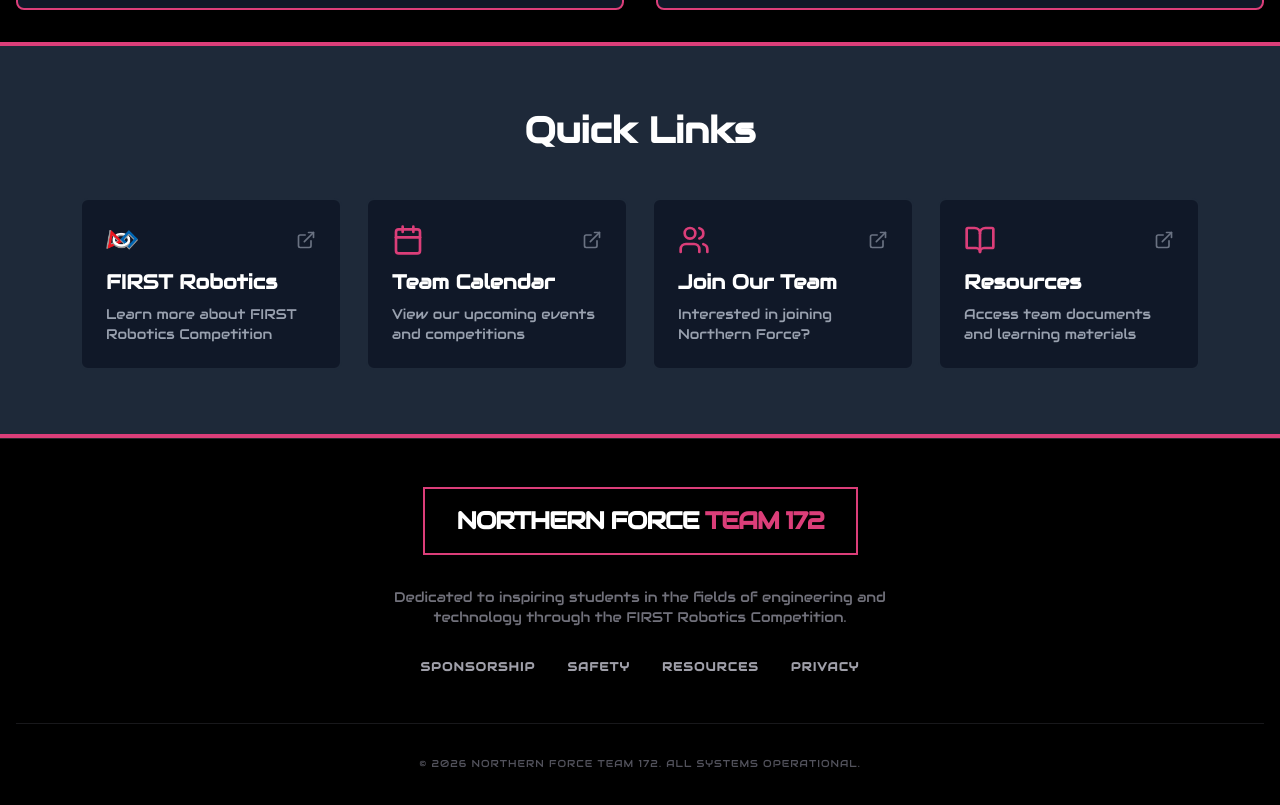
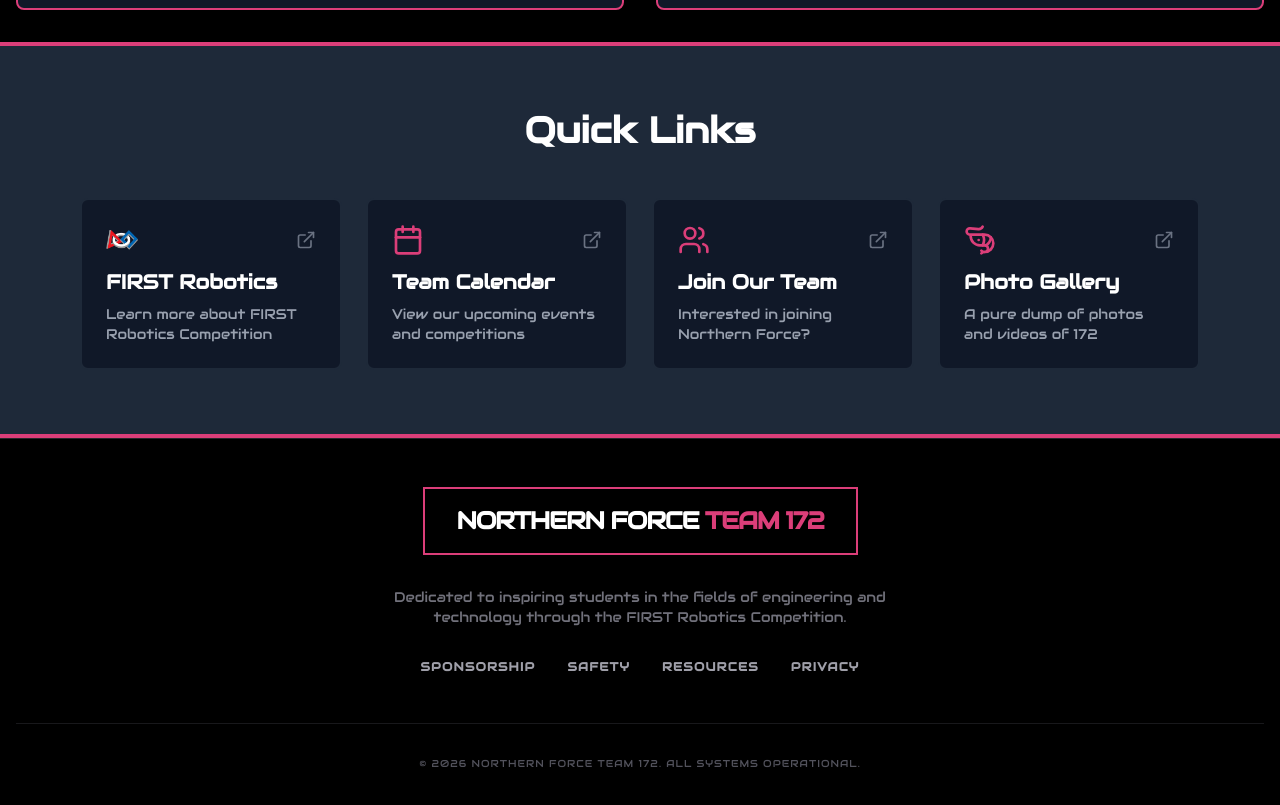
Before and after one commit to NorthernForce/Web2026RobotAwesomeness, a React (Vite) app: page /news in a window 1280 px wide. Shown: the part 1554-2359 px from the top of the page. Built offline with nearby package versions, Linux system fonts and the light colour scheme.

Commit message:
init gallery page

```diff
--- a/src/App.tsx
+++ b/src/App.tsx
@@ -7,6 +7,7 @@
 import { ComingSoonPage } from './ComingSoonPage';
 import { NewsPage } from './NewsPage';
 import { MemorialPage } from './MemorialPage';
+import { GalleryPage } from './GalleryPage';
 import { Privacy } from './Privacy';
 import { Sponsorship } from './Sponsorship';
 import { Safety } from './Safety';
@@ -38,6 +39,7 @@
         <Route path="/sponsorship" element={<Sponsorship />} />
         <Route path="/safety" element={<Safety />} />
         <Route path="/resources" element={<Resources />} />
+        <Route path="/gallery" element={<GalleryPage />} />
       </Routes>
     </Router>
   );
--- /dev/null
+++ b/src/GalleryPage.tsx
@@ -0,0 +1,189 @@
+import { useState } from 'react';
+import { ImageWithFallback } from './components/ImagewithFallback';
+import { X, ChevronLeft, ChevronRight } from 'lucide-react';
+import { Navigation } from './components/Navigation';
+import { Footer } from './components/Footer';
+import { LinksSection } from './components/LinksSection';
+
+interface Photo {
+  id: number;
+  url: string;
+  title?: string;
+  date: string;
+}
+
+export function GalleryPage() {
+  const [selectedPhoto, setSelectedPhoto] = useState<Photo | null>(null);
+
+  const photos: Photo[] = [
+    {
+      id: 1,
+      url: 'https://images.unsplash.com/photo-1768796371633-ba921e535c48?crop=entropy&cs=tinysrgb&fit=max&fm=jpg&ixid=M3w3Nzg4Nzd8MHwxfHNlYXJjaHwxfHxyb2JvdGljcyUyMHRlYW0lMjBjb21wZXRpdGlvbiUyMHdvcmtzaG9wfGVufDF8fHx8MTc3MTYxODQ1MHww&ixlib=rb-4.1.0&q=80&w=1080&utm_source=figma&utm_medium=referral',
+      title: 'Regional Competition 2026',
+      date: 'March 2026',
+    },
+    {
+      id: 2,
+      url: 'https://images.unsplash.com/photo-1755053757912-a63da9d6e0e2?crop=entropy&cs=tinysrgb&fit=max&fm=jpg&ixid=M3w3Nzg4Nzd8MHwxfHNlYXJjaHwxfHxoaWdoJTIwc2Nob29sJTIwc3R1ZGVudHMlMjBidWlsZGluZyUyMHJvYm90fGVufDF8fHx8MTc3MTYxODQ1MXww&ixlib=rb-4.1.0&q=80&w=1080&utm_source=figma&utm_medium=referral',
+      title: 'Build Season 2026',
+      date: 'January 2026',
+    },
+    {
+      id: 3,
+      url: 'https://images.unsplash.com/photo-1581916102388-eae1149ca53f?crop=entropy&cs=tinysrgb&fit=max&fm=jpg&ixid=M3w3Nzg4Nzd8MHwxfHNlYXJjaHwxfHxyb2JvdCUyMG1lY2hhbmljYWwlMjBwYXJ0cyUyMGdlYXJzfGVufDF8fHx8MTc3MTYxODQ1MXww&ixlib=rb-4.1.0&q=80&w=1080&utm_source=figma&utm_medium=referral',
+      title: 'Robot Mechanism Detail',
+      date: 'February 2026',
+    },
+    {
+      id: 4,
+      url: 'https://images.unsplash.com/photo-1643732774973-ff2d0e610d7a?crop=entropy&cs=tinysrgb&fit=max&fm=jpg&ixid=M3w3Nzg4Nzd8MHwxfHNlYXJjaHwxfHx0ZWNobm9sb2d5JTIwY2lyY3VpdCUyMGJvYXJkJTIwZWxlY3Ryb25pY3N8ZW58MXx8fHwxNzcxNTUxNDc5fDA&ixlib=rb-4.1.0&q=80&w=1080&utm_source=figma&utm_medium=referral',
+      title: 'Electronics Assembly',
+      date: 'January 2026',
+    },
+    {
+      id: 5,
+      url: 'https://images.unsplash.com/photo-1759446334429-bb1f2d1d9f13?crop=entropy&cs=tinysrgb&fit=max&fm=jpg&ixid=M3w3Nzg4Nzd8MHwxfHNlYXJjaHwxfHx0ZWFtJTIwY2VsZWJyYXRpb24lMjB0cm9waHklMjBhd2FyZHxlbnwxfHx8fDE3NzE2MTg0NTJ8MA&ixlib=rb-4.1.0&q=80&w=1080&utm_source=figma&utm_medium=referral',
+      title: 'Championship Victory',
+      date: 'April 2025',
+    },
+    {
+      id: 6,
+      url: 'https://images.unsplash.com/photo-1745449064670-94bd0fc13df8?crop=entropy&cs=tinysrgb&fit=max&fm=jpg&ixid=M3w3Nzg4Nzd8MHwxfHNlYXJjaHwxfHxlbmdpbmVlcmluZyUyMHdvcmtzaG9wJTIwdG9vbHN8ZW58MXx8fHwxNzcxNjE4NDUyfDA&ixlib=rb-4.1.0&q=80&w=1080&utm_source=figma&utm_medium=referral',
+      title: 'Workshop Tools',
+      date: 'December 2025',
+    },
+    {
+      id: 7,
+      url: 'https://images.unsplash.com/photo-1758270705317-3ef6142d306f?crop=entropy&cs=tinysrgb&fit=max&fm=jpg&ixid=M3w3Nzg4Nzd8MHwxfHNlYXJjaHwxfHxzdHVkZW50cyUyMHRlYW13b3JrJTIwY29sbGFib3JhdGlvbiUyMHByb2plY3R8ZW58MXx8fHwxNzcxNTEzMDAyfDA&ixlib=rb-4.1.0&q=80&w=1080&utm_source=figma&utm_medium=referral',
+      title: 'Team Collaboration',
+      date: 'November 2025',
+    },
+    {
+      id: 8,
+      url: 'https://images.unsplash.com/photo-1705579609431-a07e6c4b149b?crop=entropy&cs=tinysrgb&fit=max&fm=jpg&ixid=M3w3Nzg4Nzd8MHwxfHNlYXJjaHwxfHxzb2xkZXJpbmclMjBlbGVjdHJvbmljcyUyMGNsb3NldXB8ZW58MXx8fHwxNzcxNjE4NDU1fDA&ixlib=rb-4.1.0&q=80&w=1080&utm_source=figma&utm_medium=referral',
+      title: 'Precision Soldering',
+      date: 'January 2026',
+    },
+    {
+      id: 9,
+      url: 'https://images.unsplash.com/photo-1768323102303-62da2858bd5b?crop=entropy&cs=tinysrgb&fit=max&fm=jpg&ixid=M3w3Nzg4Nzd8MHwxfHNlYXJjaHwxfHxtZWNoYW5pY2FsJTIwcm9ib3QlMjBhcm0lMjBkZXNpZ258ZW58MXx8fHwxNzcxNjE4NDU1fDA&ixlib=rb-4.1.0&q=80&w=1080&utm_source=figma&utm_medium=referral',
+      title: 'Robot Arm Assembly',
+      date: 'February 2026',
+    },
+  ];
+
+  const filteredPhotos = photos;
+
+  const openLightbox = (photo: Photo) => {
+    setSelectedPhoto(photo);
+  };
+
+  const closeLightbox = () => {
+    setSelectedPhoto(null);
+  };
+
+  const navigatePhoto = (direction: 'prev' | 'next') => {
+    if (!selectedPhoto) return;
+
+    const currentIndex = filteredPhotos.findIndex(p => p.id === selectedPhoto.id);
+    let newIndex;
+
+    if (direction === 'prev') {
+      newIndex = currentIndex > 0 ? currentIndex - 1 : filteredPhotos.length - 1;
+    } else {
+      newIndex = currentIndex < filteredPhotos.length - 1 ? currentIndex + 1 : 0;
+    }
+
+    setSelectedPhoto(filteredPhotos[newIndex]);
+  };
+
+  return (
+    <>
+    <Navigation />
+    <div className="min-h-screen bg-black text-white pt-32 pb-16">
+      <div className="max-w-7xl mx-auto px-4">
+        {/* Header */}
+        <div className="text-center mb-12">
+          <h1 className="text-5xl font-bold mb-4">Photo Gallery</h1>
+          <div className="w-32 h-1 bg-pink-500 mx-auto mb-6"></div>
+          <p className="text-gray-400 text-xl">
+            Capturing our journey in robotics
+          </p>
+        </div>
+
+        {/* Photo Grid */}
+        <div className="grid grid-cols-1 md:grid-cols-2 lg:grid-cols-3 gap-6">
+          {filteredPhotos.map((photo) => (
+            <div
+              key={photo.id}
+              onClick={() => openLightbox(photo)}
+              className="group relative overflow-hidden rounded-lg border-2 border-gray-800 hover:border-pink-500 transition-all cursor-pointer aspect-square"
+            >
+              <ImageWithFallback
+                src={photo.url}
+                alt={photo.title}
+                className="w-full h-full object-cover transition-transform duration-300 group-hover:scale-110"
+              />
+            </div>
+          ))}
+        </div>
+
+        {/* Lightbox Modal */}
+        {selectedPhoto && (
+          <div
+            className="fixed inset-0 bg-black/95 z-50 flex items-center justify-center p-4"
+            onClick={closeLightbox}
+          >
+            {/* Close Button */}
+            <button
+              onClick={closeLightbox}
+              className="absolute top-4 right-4 text-white hover:text-pink-500 transition-colors z-50"
+            >
+              <X className="w-10 h-10" />
+            </button>
+
+            {/* Previous Button */}
+            <button
+              onClick={(e) => {
+                e.stopPropagation();
+                navigatePhoto('prev');
+              }}
+              className="absolute left-4 text-white hover:text-pink-500 transition-colors z-50"
+            >
+              <ChevronLeft className="w-12 h-12" />
+            </button>
+
+            {/* Next Button */}
+            <button
+              onClick={(e) => {
+                e.stopPropagation();
+                navigatePhoto('next');
+              }}
+              className="absolute right-4 text-white hover:text-pink-500 transition-colors z-50"
+            >
+              <ChevronRight className="w-12 h-12" />
+            </button>
+
+            {/* Image and Info */}
+            <div
+              className="max-w-5xl w-full"
+              onClick={(e) => e.stopPropagation()}
+            >
+              <div className="relative">
+                <ImageWithFallback
+                  src={selectedPhoto.url}
+                  alt={selectedPhoto.title}
+                  className="w-full h-auto max-h-[80vh] object-contain rounded-lg"
+                />
+              </div>
+            </div>
+          </div>
+        )}
+      </div>
+    </div>
+
+    <LinksSection />
+    <Footer />
+    </>
+  );
+}
--- a/src/components/LinksSection.tsx
+++ b/src/components/LinksSection.tsx
@@ -1,4 +1,4 @@
-import { ExternalLink, Users, Calendar, BookOpen } from 'lucide-react';
+import { ExternalLink, Users, Calendar, Shrimp } from 'lucide-react';
 import { Link } from 'react-router-dom';
 import firstLogo from '/images/first-logo-frc-4.png';
 
@@ -27,12 +27,13 @@
       isExternal: false,
     },
     {
-      title: 'Resources',
-      description: 'Access team documents and learning materials',
-      url: '/resources',
-      icon: BookOpen,
+      title: 'Photo Gallery',
+      description: 'A pure dump of photos and videos of 172',
+      url: '/gallery',
+      icon: Shrimp,
       isExternal: false,
     },
+
   ];
 
   return (
--- a/src/components/RelatedProducts.tsx
+++ /dev/null
@@ -1,52 +0,0 @@
-import React from 'react';
-import { ImageWithFallback } from './ImagewithFallback';
-
-const products = [
-  {
-    id: 1,
-    name: 'Aura Soundbar S1',
-    price: '$450.00',
-    image: 'https://images.unsplash.com/photo-1760597371609-d6359b370320?auto=format&fit=crop&q=80&w=400',
-  },
-  {
-    id: 2,
-    name: 'Focus Headphones',
-    price: '$199.00',
-    image: 'https://images.unsplash.com/photo-1758348844306-5a0ba556db03?auto=format&fit=crop&q=80&w=400',
-  },
-  {
-    id: 3,
-    name: 'Smart Desk Lamp',
-    price: '$89.00',
-    image: 'https://images.unsplash.com/photo-1770319810923-2944895fb5cb?auto=format&fit=crop&q=80&w=400',
-  },
-  {
-    id: 4,
-    name: 'Wireless Mouse Pro',
-    price: '$129.00',
-    image: 'https://images.unsplash.com/photo-1760597371609-d6359b370320?auto=format&fit=crop&q=80&w=400',
-  },
-];
-
-export function RelatedProducts() {
-  return (
-    <section className="py-16">
-      <h3 className="text-2xl font-bold text-gray-900 mb-8">Related Products</h3>
-      <div className="grid grid-cols-2 md:grid-cols-4 gap-6">
-        {products.map((product) => (
-          <div key={product.id} className="group cursor-pointer">
-            <div className="aspect-[4/5] bg-gray-100 rounded-xl overflow-hidden mb-4">
-              <ImageWithFallback
-                src={product.image}
-                alt={product.name}
-                className="w-full h-full object-cover transition-transform duration-500 group-hover:scale-105"
-              />
-            </div>
-            <h4 className="text-sm font-bold text-gray-900 group-hover:text-blue-600 transition-colors">{product.name}</h4>
-            <p className="text-sm text-gray-500 mt-1">{product.price}</p>
-          </div>
-        ))}
-      </div>
-    </section>
-  );
-}
```
